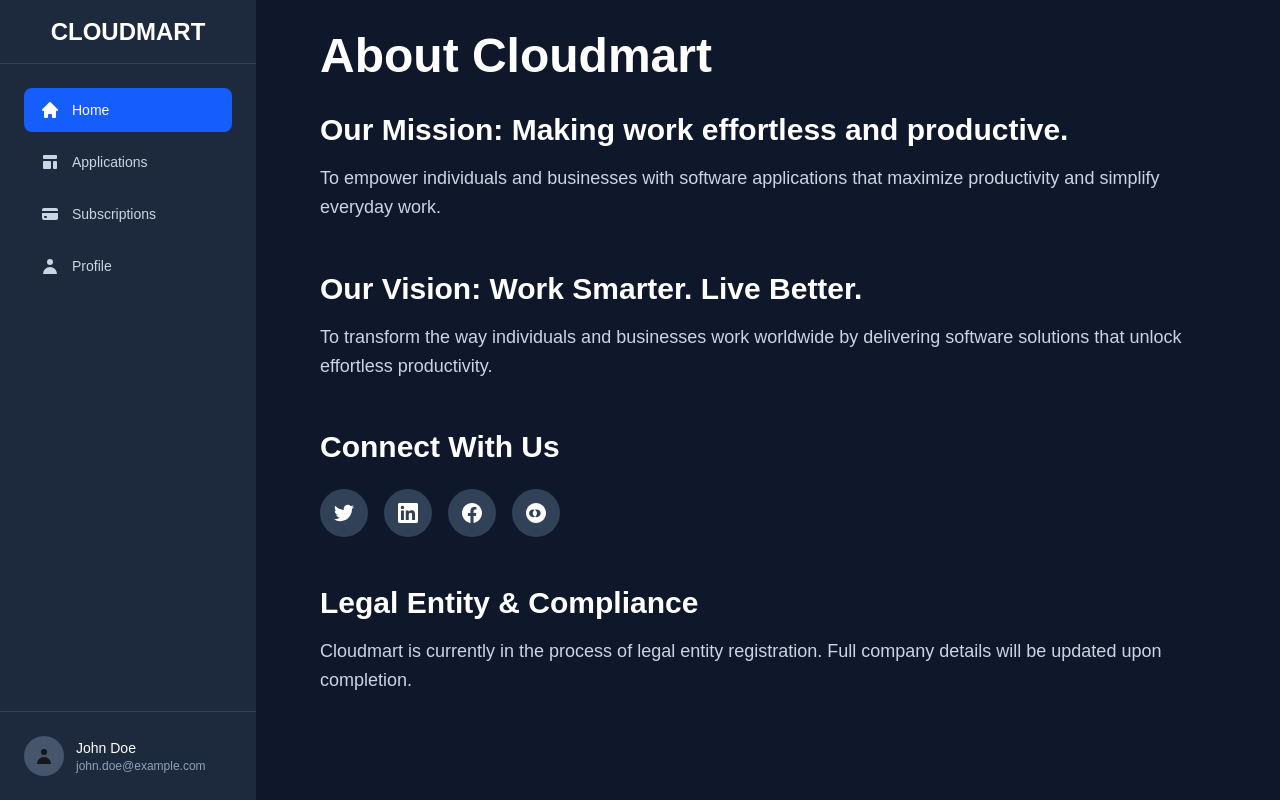
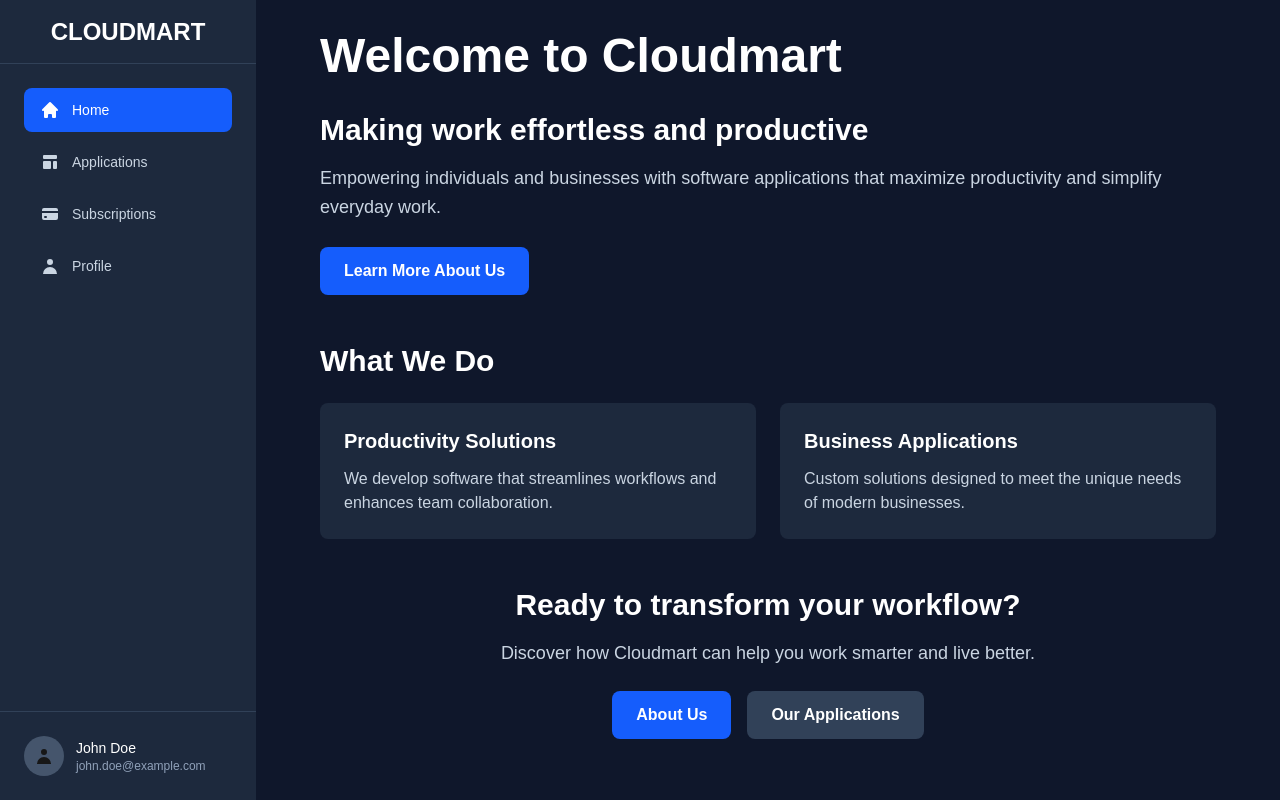
Before and after one commit to pks9862728888/cloudmart, a Next.js app in the folder frontend/: page / in a window 1280 px wide. Built offline with nearby package versions, Linux system fonts and the light colour scheme.

Commit message:
Added separate about page

```diff
--- /dev/null
+++ b/frontend/src/app/about/page.tsx
@@ -0,0 +1,89 @@
+import Layout from '@/components/Layout';
+
+// Social media icons
+const TwitterIcon = () => (
+  <svg className="w-5 h-5" fill="currentColor" viewBox="0 0 24 24">
+    <path d="M23.953 4.57a10 10 0 01-2.825.775 4.958 4.958 0 002.163-2.723c-.951.555-2.005.959-3.127 1.184a4.92 4.92 0 00-8.384 4.482C7.69 8.095 4.067 6.13 1.64 3.162a4.822 4.822 0 00-.665 2.475c0 1.71.87 3.213 2.188 4.096a4.904 4.904 0 01-2.228-.616v.06a4.923 4.923 0 003.946 4.827 4.996 4.996 0 01-2.212.085 4.936 4.936 0 004.604 3.417 9.867 9.867 0 01-6.102 2.105c-.39 0-.779-.023-1.17-.067a13.995 13.995 0 007.557 2.209c9.053 0 13.998-7.496 13.998-13.985 0-.21 0-.42-.015-.63A9.935 9.935 0 0024 4.59z"/>
+  </svg>
+);
+
+const LinkedInIcon = () => (
+  <svg className="w-5 h-5" fill="currentColor" viewBox="0 0 24 24">
+    <path d="M20.447 20.452h-3.554v-5.569c0-1.328-.027-3.037-1.852-3.037-1.853 0-2.136 1.445-2.136 2.939v5.667H9.351V9h3.414v1.561h.046c.477-.9 1.637-1.85 3.37-1.85 3.601 0 4.267 2.37 4.267 5.455v6.286zM5.337 7.433c-1.144 0-2.063-.926-2.063-2.065 0-1.138.92-2.063 2.063-2.063 1.14 0 2.064.925 2.064 2.063 0 1.139-.925 2.065-2.064 2.065zm1.782 13.019H3.555V9h3.564v11.452zM22.225 0H1.771C.792 0 0 .774 0 1.729v20.542C0 23.227.792 24 1.771 24h20.451C23.2 24 24 23.227 24 22.271V1.729C24 .774 23.2 0 22.222 0h.003z"/>
+  </svg>
+);
+
+const FacebookIcon = () => (
+  <svg className="w-5 h-5" fill="currentColor" viewBox="0 0 24 24">
+    <path d="M24 12.073c0-6.627-5.373-12-12-12s-12 5.373-12 12c0 5.99 4.388 10.954 10.125 11.854v-8.385H7.078v-3.47h3.047V9.43c0-3.007 1.792-4.669 4.533-4.669 1.312 0 2.686.235 2.686.235v2.953H15.83c-1.491 0-1.956.925-1.956 1.874v2.25h3.328l-.532 3.47h-2.796v8.385C19.612 23.027 24 18.062 24 12.073z"/>
+  </svg>
+);
+
+const InstagramIcon = () => (
+  <svg className="w-5 h-5" fill="currentColor" viewBox="0 0 24 24">
+    <path d="M12.017 0C5.396 0 .029 5.367.029 11.987c0 6.62 5.367 11.987 11.988 11.987 6.62 0 11.987-5.367 11.987-11.987C24.014 5.367 18.637.001 12.017.001zM8.449 16.988c-1.297 0-2.448-.49-3.323-1.297C4.198 14.895 3.708 13.744 3.708 12.447s.49-2.448 1.418-3.323c.875-.807 2.026-1.297 3.323-1.297s2.448.49 3.323 1.297c.928.875 1.418 2.026 1.418 3.323s-.49 2.448-1.418 3.323c-.875.807-2.026 1.297-3.323 1.297zm7.718-1.297c-.875.807-2.026 1.297-3.323 1.297s-2.448-.49-3.323-1.297c-.928-.875-1.418-2.026-1.418-3.323s.49-2.448 1.418-3.323c.875-.807 2.026-1.297 3.323-1.297s2.448.49 3.323 1.297c.928.875 1.418 2.026 1.418 3.323s-.49 2.448-1.418 3.323z"/>
+  </svg>
+);
+
+export default function About() {
+  return (
+    <Layout>
+      <div className="max-w-4xl mx-auto">
+        <h1 className="text-4xl lg:text-5xl font-bold text-white mb-8">
+          About Cloudmart
+        </h1>
+
+        {/* Mission Section */}
+        <section className="mb-12">
+          <h2 className="text-2xl lg:text-3xl font-bold text-white mb-4">
+            Our Mission: Making work effortless and productive.
+          </h2>
+          <p className="text-lg text-slate-300 leading-relaxed">
+            To empower individuals and businesses with software applications that maximize productivity and simplify everyday work.
+          </p>
+        </section>
+
+        {/* Vision Section */}
+        <section className="mb-12">
+          <h2 className="text-2xl lg:text-3xl font-bold text-white mb-4">
+            Our Vision: Work Smarter. Live Better.
+          </h2>
+          <p className="text-lg text-slate-300 leading-relaxed">
+            To transform the way individuals and businesses work worldwide by delivering software solutions that unlock effortless productivity.
+          </p>
+        </section>
+
+        {/* Connect Section */}
+        <section className="mb-12">
+          <h2 className="text-2xl lg:text-3xl font-bold text-white mb-6">
+            Connect With Us
+          </h2>
+          <div className="flex space-x-4">
+            <a href="#" className="w-12 h-12 bg-slate-700 hover:bg-blue-600 rounded-full flex items-center justify-center text-white transition-colors">
+              <TwitterIcon />
+            </a>
+            <a href="#" className="w-12 h-12 bg-slate-700 hover:bg-blue-600 rounded-full flex items-center justify-center text-white transition-colors">
+              <LinkedInIcon />
+            </a>
+            <a href="#" className="w-12 h-12 bg-slate-700 hover:bg-blue-600 rounded-full flex items-center justify-center text-white transition-colors">
+              <FacebookIcon />
+            </a>
+            <a href="#" className="w-12 h-12 bg-slate-700 hover:bg-blue-600 rounded-full flex items-center justify-center text-white transition-colors">
+              <InstagramIcon />
+            </a>
+          </div>
+        </section>
+
+        {/* Legal Section */}
+        <section>
+          <h2 className="text-2xl lg:text-3xl font-bold text-white mb-4">
+            Legal Entity & Compliance
+          </h2>
+          <p className="text-lg text-slate-300 leading-relaxed">
+            Cloudmart is currently in the process of legal entity registration. Full company details will be updated upon completion.
+          </p>
+        </section>
+      </div>
+    </Layout>
+  );
+}
--- a/frontend/src/app/page.tsx
+++ b/frontend/src/app/page.tsx
@@ -1,87 +1,73 @@
 import Layout from '@/components/Layout';
-
-// Social media icons
-const TwitterIcon = () => (
-  <svg className="w-5 h-5" fill="currentColor" viewBox="0 0 24 24">
-    <path d="M23.953 4.57a10 10 0 01-2.825.775 4.958 4.958 0 002.163-2.723c-.951.555-2.005.959-3.127 1.184a4.92 4.92 0 00-8.384 4.482C7.69 8.095 4.067 6.13 1.64 3.162a4.822 4.822 0 00-.665 2.475c0 1.71.87 3.213 2.188 4.096a4.904 4.904 0 01-2.228-.616v.06a4.923 4.923 0 003.946 4.827 4.996 4.996 0 01-2.212.085 4.936 4.936 0 004.604 3.417 9.867 9.867 0 01-6.102 2.105c-.39 0-.779-.023-1.17-.067a13.995 13.995 0 007.557 2.209c9.053 0 13.998-7.496 13.998-13.985 0-.21 0-.42-.015-.63A9.935 9.935 0 0024 4.59z"/>
-  </svg>
-);
-
-const LinkedInIcon = () => (
-  <svg className="w-5 h-5" fill="currentColor" viewBox="0 0 24 24">
-    <path d="M20.447 20.452h-3.554v-5.569c0-1.328-.027-3.037-1.852-3.037-1.853 0-2.136 1.445-2.136 2.939v5.667H9.351V9h3.414v1.561h.046c.477-.9 1.637-1.85 3.37-1.85 3.601 0 4.267 2.37 4.267 5.455v6.286zM5.337 7.433c-1.144 0-2.063-.926-2.063-2.065 0-1.138.92-2.063 2.063-2.063 1.14 0 2.064.925 2.064 2.063 0 1.139-.925 2.065-2.064 2.065zm1.782 13.019H3.555V9h3.564v11.452zM22.225 0H1.771C.792 0 0 .774 0 1.729v20.542C0 23.227.792 24 1.771 24h20.451C23.2 24 24 23.227 24 22.271V1.729C24 .774 23.2 0 22.222 0h.003z"/>
-  </svg>
-);
-
-const FacebookIcon = () => (
-  <svg className="w-5 h-5" fill="currentColor" viewBox="0 0 24 24">
-    <path d="M24 12.073c0-6.627-5.373-12-12-12s-12 5.373-12 12c0 5.99 4.388 10.954 10.125 11.854v-8.385H7.078v-3.47h3.047V9.43c0-3.007 1.792-4.669 4.533-4.669 1.312 0 2.686.235 2.686.235v2.953H15.83c-1.491 0-1.956.925-1.956 1.874v2.25h3.328l-.532 3.47h-2.796v8.385C19.612 23.027 24 18.062 24 12.073z"/>
-  </svg>
-);
-
-const InstagramIcon = () => (
-  <svg className="w-5 h-5" fill="currentColor" viewBox="0 0 24 24">
-    <path d="M12.017 0C5.396 0 .029 5.367.029 11.987c0 6.62 5.367 11.987 11.988 11.987 6.62 0 11.987-5.367 11.987-11.987C24.014 5.367 18.637.001 12.017.001zM8.449 16.988c-1.297 0-2.448-.49-3.323-1.297C4.198 14.895 3.708 13.744 3.708 12.447s.49-2.448 1.418-3.323c.875-.807 2.026-1.297 3.323-1.297s2.448.49 3.323 1.297c.928.875 1.418 2.026 1.418 3.323s-.49 2.448-1.418 3.323c-.875.807-2.026 1.297-3.323 1.297zm7.718-1.297c-.875.807-2.026 1.297-3.323 1.297s-2.448-.49-3.323-1.297c-.928-.875-1.418-2.026-1.418-3.323s.49-2.448 1.418-3.323c.875-.807 2.026-1.297 3.323-1.297s2.448.49 3.323 1.297c.928.875 1.418 2.026 1.418 3.323s-.49 2.448-1.418 3.323z"/>
-  </svg>
-);
+import Link from 'next/link';
 
 export default function Home() {
   return (
     <Layout>
       <div className="max-w-4xl mx-auto">
         <h1 className="text-4xl lg:text-5xl font-bold text-white mb-8">
-          About Cloudmart
+          Welcome to Cloudmart
         </h1>
 
-        {/* Mission Section */}
+        {/* Hero Section */}
         <section className="mb-12">
           <h2 className="text-2xl lg:text-3xl font-bold text-white mb-4">
-            Our Mission: Making work effortless and productive.
+            Making work effortless and productive
           </h2>
-          <p className="text-lg text-slate-300 leading-relaxed">
-            To empower individuals and businesses with software applications that maximize productivity and simplify everyday work.
+          <p className="text-lg text-slate-300 leading-relaxed mb-6">
+            Empowering individuals and businesses with software applications that maximize productivity and simplify everyday work.
           </p>
+          <Link
+            href="/about"
+            className="inline-block bg-blue-600 hover:bg-blue-700 text-white font-semibold py-3 px-6 rounded-lg transition-colors"
+          >
+            Learn More About Us
+          </Link>
         </section>
 
-        {/* Vision Section */}
-        <section className="mb-12">
-          <h2 className="text-2xl lg:text-3xl font-bold text-white mb-4">
-            Our Vision: Work Smarter. Live Better.
-          </h2>
-          <p className="text-lg text-slate-300 leading-relaxed">
-            To transform the way individuals and businesses work worldwide by delivering software solutions that unlock effortless productivity.
-          </p>
-        </section>
-
-        {/* Connect Section */}
+        {/* Quick Overview */}
         <section className="mb-12">
           <h2 className="text-2xl lg:text-3xl font-bold text-white mb-6">
-            Connect With Us
+            What We Do
           </h2>
-          <div className="flex space-x-4">
-            <a href="#" className="w-12 h-12 bg-slate-700 hover:bg-blue-600 rounded-full flex items-center justify-center text-white transition-colors">
-              <TwitterIcon />
-            </a>
-            <a href="#" className="w-12 h-12 bg-slate-700 hover:bg-blue-600 rounded-full flex items-center justify-center text-white transition-colors">
-              <LinkedInIcon />
-            </a>
-            <a href="#" className="w-12 h-12 bg-slate-700 hover:bg-blue-600 rounded-full flex items-center justify-center text-white transition-colors">
-              <FacebookIcon />
-            </a>
-            <a href="#" className="w-12 h-12 bg-slate-700 hover:bg-blue-600 rounded-full flex items-center justify-center text-white transition-colors">
-              <InstagramIcon />
-            </a>
+          <div className="grid md:grid-cols-2 gap-6">
+            <div className="bg-slate-800 p-6 rounded-lg">
+              <h3 className="text-xl font-semibold text-white mb-3">Productivity Solutions</h3>
+              <p className="text-slate-300">
+                We develop software that streamlines workflows and enhances team collaboration.
+              </p>
+            </div>
+            <div className="bg-slate-800 p-6 rounded-lg">
+              <h3 className="text-xl font-semibold text-white mb-3">Business Applications</h3>
+              <p className="text-slate-300">
+                Custom solutions designed to meet the unique needs of modern businesses.
+              </p>
+            </div>
           </div>
         </section>
 
-        {/* Legal Section */}
-        <section>
+        {/* Call to Action */}
+        <section className="text-center">
           <h2 className="text-2xl lg:text-3xl font-bold text-white mb-4">
-            Legal Entity & Compliance
+            Ready to transform your workflow?
           </h2>
-          <p className="text-lg text-slate-300 leading-relaxed">
-            Cloudmart is currently in the process of legal entity registration. Full company details will be updated upon completion.
+          <p className="text-lg text-slate-300 mb-6">
+            Discover how Cloudmart can help you work smarter and live better.
           </p>
+          <div className="flex flex-col sm:flex-row gap-4 justify-center">
+            <Link
+              href="/about"
+              className="bg-blue-600 hover:bg-blue-700 text-white font-semibold py-3 px-6 rounded-lg transition-colors"
+            >
+              About Us
+            </Link>
+            <Link
+              href="/applications"
+              className="bg-slate-700 hover:bg-slate-600 text-white font-semibold py-3 px-6 rounded-lg transition-colors"
+            >
+              Our Applications
+            </Link>
+          </div>
         </section>
       </div>
     </Layout>
```
